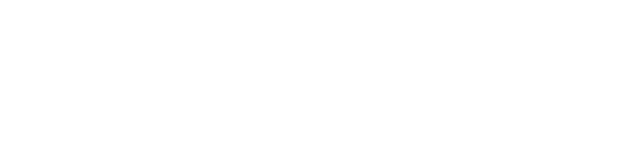
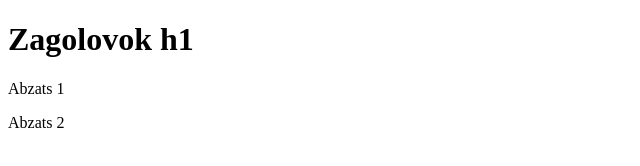
Before and after one commit to OlegShlapak/course, a plain HTML site: page index.html in a window 1280 px wide. Shown: the whole page, without its empty margins (0-640 px from the left). Drawn offline with Linux system fonts and the light colour scheme.

Commit message:
Zagolovok

```diff
--- a/index.html
+++ b/index.html
@@ -1,11 +1,15 @@
 <!DOCTYPE html>
 
-<html lang="en" xmlns="http://www.w3.org/1999/xhtml">
+<html>
 <head>
     <meta charset="utf-8" />
     <title></title>
 </head>
 <body>
 
+     <h1>Zagolovok h1</h1>
+     <p>Abzats 1</p>
+	 <p>Abzats 2</p>
+
 </body>
 </html>
```
